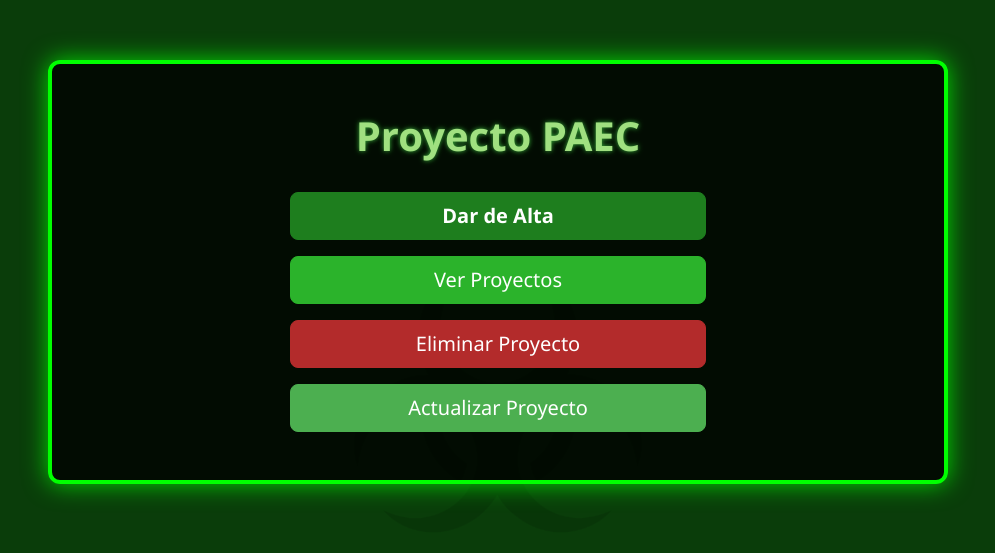
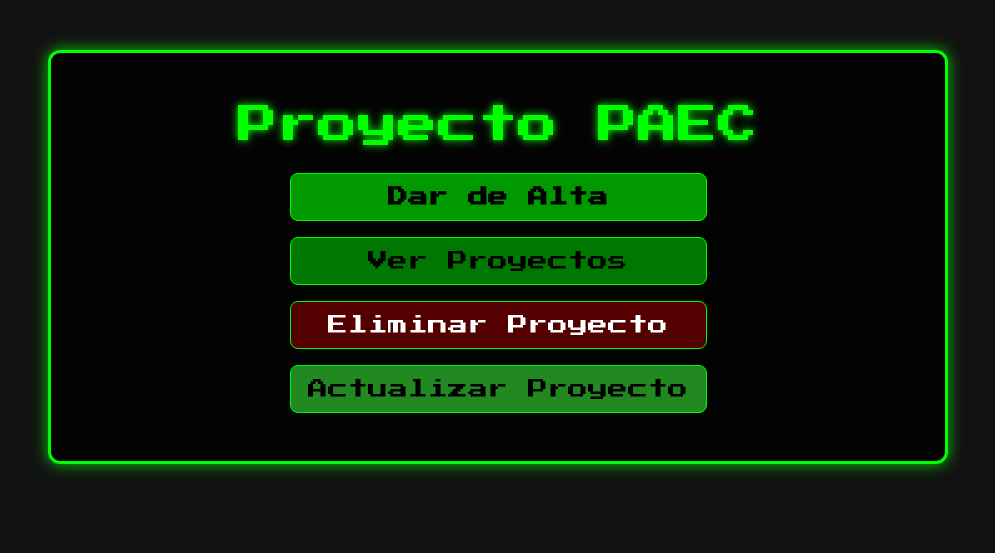
Before and after one commit to xTOXICxWhitex/toxic, a website: page public/index.html in a window 1280 px wide. Shown: the whole page, without its empty margins (142-1137 px from the left). Drawn offline with nearby package versions, Linux system fonts and the light colour scheme.

Commit message:
Actualización de páginas: alta, baja, actualizar y visualizaciones

```diff
--- a/public/index.html
+++ b/public/index.html
@@ -5,83 +5,10 @@
   <title>Proyecto PAEC - Menú Principal</title>
   <link href="https://cdn.jsdelivr.net/npm/bootstrap@5.3.0/dist/css/bootstrap.min.css" rel="stylesheet" />
   <link rel="stylesheet" href="styles.css" />
-  <style>
-    body {
-      background-color: #0A3D0A;
-      color: #D0F0D0;
-      position: relative;
-      min-height: 100vh;
-      margin: 0;
-      padding: 0;
-      font-family: 'Segoe UI', Tahoma, Geneva, Verdana, sans-serif;
-    }
-    /* Imagen de fondo biohazard */
-    .background-logo {
-      position: fixed;
-      top: 50%;
-      left: 50%;
-      width: 300px;
-      height: 300px;
-      opacity: 0.1;
-      transform: translate(-50%, -50%);
-      z-index: 0;
-      user-select: none;
-      pointer-events: none;
-    }
-    /* Contenedor del menú para que quede arriba */
-    .menu-container {
-      position: relative;
-      z-index: 10;
-      padding-top: 3rem;
-    }
-    h1 {
-      color: #A0E080;
-      font-weight: 700;
-      margin-bottom: 2rem;
-      text-shadow: 0 0 5px #3AB03A;
-    }
-    .btn-primary {
-      background-color: #1E7E1E;
-      border-color: #1E7E1E;
-      color: white;
-    }
-    .btn-primary:hover {
-      background-color: #3AB03A;
-      border-color: #3AB03A;
-    }
-    .btn-success {
-      background-color: #2BB32B;
-      border-color: #2BB32B;
-      color: white;
-    }
-    .btn-success:hover {
-      background-color: #48D148;
-      border-color: #48D148;
-    }
-    .btn-danger {
-      background-color: #B32B2B;
-      border-color: #B32B2B;
-      color: white;
-    }
-    .btn-danger:hover {
-      background-color: #D14848;
-      border-color: #D14848;
-    }
-    .btn-warning {
-      background-color: #4CAF50;
-      border-color: #4CAF50;
-      color: white;
-    }
-    .btn-warning:hover {
-      background-color: #66BB6A;
-      border-color: #66BB6A;
-    }
-  </style>
 </head>
 <body>
-  <img src="img/biohazard-sign.png" alt="Logo Biohazard" class="background-logo" />
-  <div class="container menu-container text-center py-5">
-    <h1>Proyecto PAEC</h1>
+  <div class="container py-5 text-center">
+    <h1 class="mb-4">Proyecto PAEC</h1>
     <div class="d-grid gap-3 col-6 mx-auto">
       <a href="alta.html" class="btn btn-primary btn-lg">Dar de Alta</a>
       <a href="visualizaciones.html" class="btn btn-success btn-lg">Ver Proyectos</a>
```
